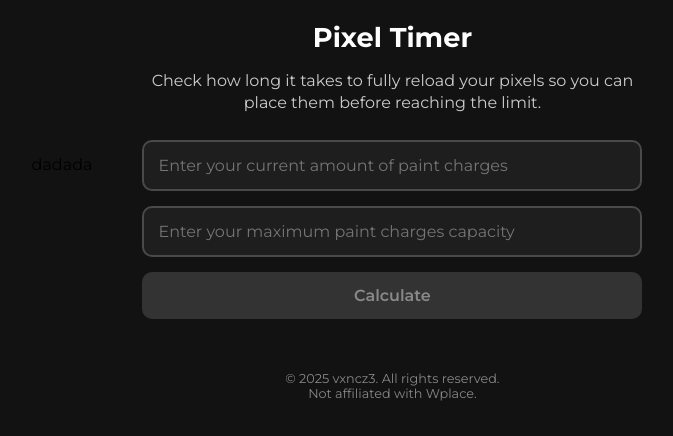
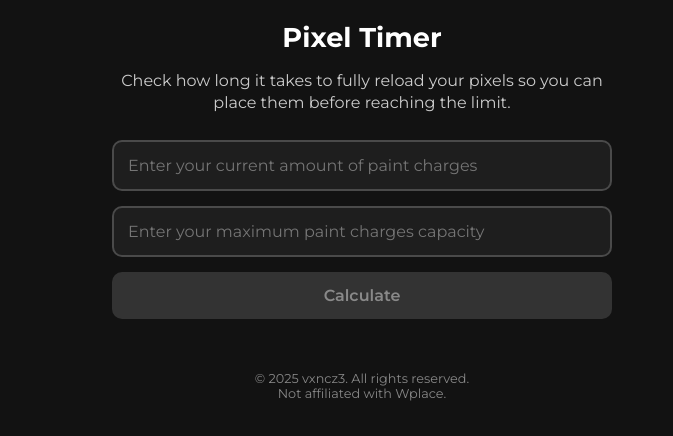
Before and after one commit to vxncz3/vxncz3.github.io, a plain HTML site: page index.html in a window 1280 px wide. Shown: the part 236-672 px from the top of the page, without its empty margins (278-951 px from the left). Drawn offline with Linux system fonts and the light colour scheme.

Commit message:
Update index.html

```diff
--- a/index.html
+++ b/index.html
@@ -9,9 +9,6 @@
   <link href="https://fonts.googleapis.com/css2?family=Pixelify+Sans:wght@400..700&family=Montserrat:ital,wght@0,100..900;1,100..900&display=swap" rel="stylesheet">
 </head>
 <body>
-  <div class="banner">
-    dadada
-  </div>
   <div class="container">
     <a href="https://wplace.live" target="_blank" class="top-block">
       <img src="wplacelogo.png" alt="Logo" class="pixel-image">
```
